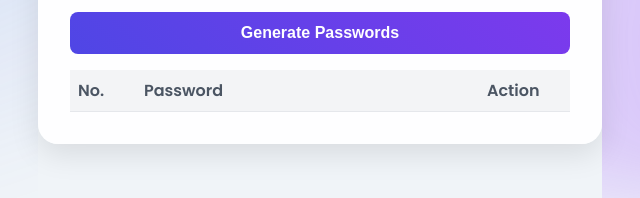
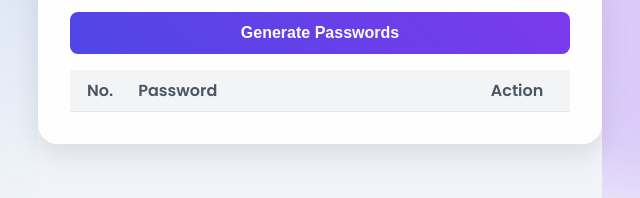
Before and after one commit to NotMathew/pwdgen.github.io, a plain HTML site: page index.html in a window 1280 px wide. Shown: the part 599-797 px from the top of the page, 320-960 px from the left. Drawn offline with Linux system fonts and the light colour scheme.

Commit message:
Update styles.css

```diff
--- a/styles.css
+++ b/styles.css
@@ -104,10 +104,15 @@ button:hover {
     box-shadow: 0 4px 12px rgba(79, 70, 229, 0.3);
 }
 
+.table-container {
+    max-height: 300px; /* Adjust this value as needed */
+    overflow-y: auto;
+    margin-top: 1rem;
+}
+
 table {
     width: 100%;
     border-collapse: collapse;
-    margin-top: 1rem;
     word-wrap: break-word;
     table-layout: fixed;
 }
@@ -128,11 +133,18 @@ th {
 th:nth-child(1),
 td:nth-child(1) {
     width: 10%;
+    text-align: center; /* Center align the number */
+}
+
+th:nth-child(2),
+td:nth-child(2) {
+    width: 70%; /* Take up more space for the password column */
 }
 
 th:nth-child(3),
 td:nth-child(3) {
-    width: 15%;
+    width: 20%;
+    text-align: center; /* Center align the action */
 }
 
 .copy-btn {
```
